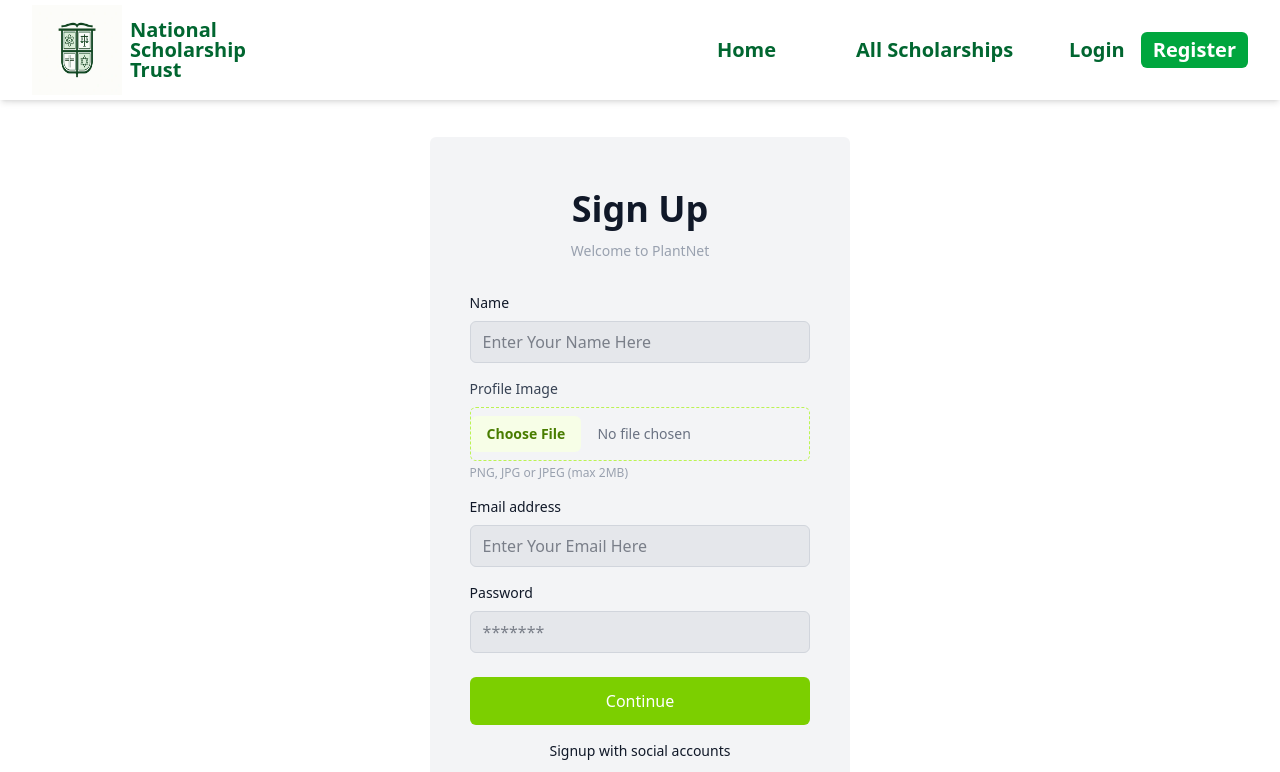
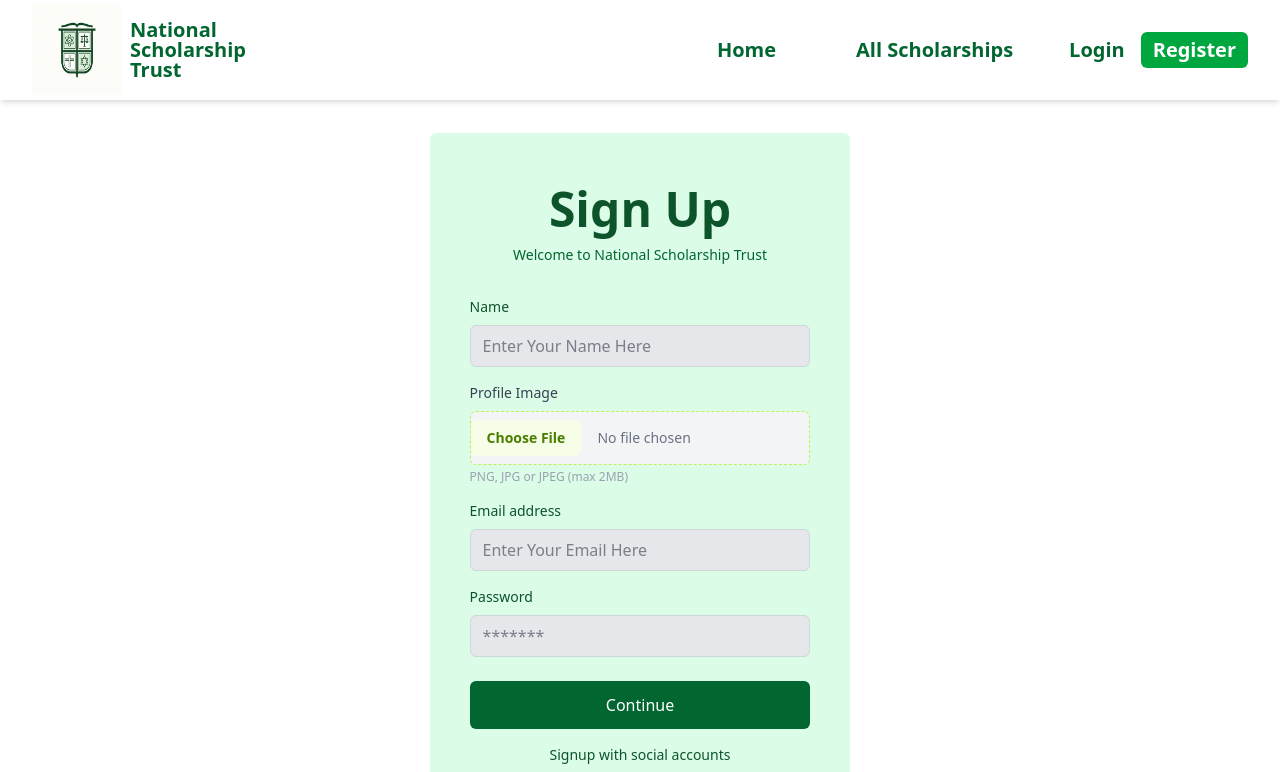
Before and after one commit to Afrida-Islam/Assignment011, a React (Vite) app: page /register in a window 1280 px wide. Shown: the top 772 px of the page. Built offline with nearby package versions, Linux system fonts and the light colour scheme; no server answers.

Commit message:
Improve form UI/UX and client-side validation

```diff
--- a/src/Pages/Register.jsx
+++ b/src/Pages/Register.jsx
@@ -4,7 +4,7 @@ import useAuth from "../hooks/useAuth";
 import { toast } from "react-hot-toast";
 import { TbFidgetSpinner } from "react-icons/tb";
 import { useForm } from "react-hook-form";
-// import { imageUpload, saveOrUpdateUser } from "../../utils";
+import { imageUpload, saveOrUpdateUser } from "../utils";
 
 const Register = () => {
   const { createUser, updateUserProfile, signInWithGoogle, loading } =
@@ -13,7 +13,6 @@ const Register = () => {
   const location = useLocation();
   const from = location.state || "/";
 
-  // React Hook Form
   const {
     register,
     handleSubmit,
@@ -24,71 +23,24 @@ const Register = () => {
   const onSubmit = async (data) => {
     const { name, image, email, password } = data;
     const imageFile = image[0];
-    // const formData = new FormData()
-    // formData.append('image', imageFile)
 
     try {
-      // const { data } = await axios.post(
-      //   `https://api.imgbb.com/1/upload?key=${
-      //     import.meta.env.VITE_IMGBB_API_KEY
-      //   }`,
-      //   formData
-      // )
       const imageURL = await imageUpload(imageFile);
-      // const cloudinaryImageUrl = await imageUploadCloudinary(imageFile)
-      // console.log('Cloudinary Response ----->', cloudinaryImageUrl)
-
-      //1. User Registration
       const result = await createUser(email, password);
 
       await saveOrUpdateUser({ name, email, image: imageURL });
-
-      // 2. Generate image url from selected file
-
-      //3. Save username & profile photo
       await updateUserProfile(name, imageURL);
-
       navigate(from, { replace: true });
       toast.success("Signup Successful");
-
       console.log(result);
     } catch (err) {
       console.log(err);
       toast.error(err?.message);
     }
   };
-  // form submit handler
-  // const handleSubmit = async event => {
-  //   event.preventDefault()
-  //   const form = event.target
-  //   const name = form.name.value
-  //   const email = form.email.value
-  //   const password = form.password.value
 
-  //   try {
-  //     //1. User Registration
-  //     const result = await createUser(email, password)
-
-  //     // 2. Generate image url from selected file
-
-  //     //3. Save username & profile photo
-  //     await updateUserProfile(
-  //       name,
-  //       'https://lh3.googleusercontent.com/a/ACg8ocKUMU3XIX-JSUB80Gj_bYIWfYudpibgdwZE1xqmAGxHASgdvCZZ=s96-c'
-  //     )
-
-  //     navigate(from, { replace: true })
-  //     toast.success('Signup Successful')
-  //   } catch (err) {
-  //     console.log(err)
-  //     toast.error(err?.message)
-  //   }
-  // }
-
-  // Handle Google Signin
   const handleGoogleSignIn = async () => {
     try {
-      //User Registration using google
       const { user } = await signInWithGoogle();
 
       await saveOrUpdateUser({
@@ -106,10 +58,12 @@ const Register = () => {
   };
   return (
     <div className="flex justify-center items-center min-h-screen bg-white">
-      <div className="flex flex-col max-w-md p-6 rounded-md sm:p-10 bg-gray-100 text-gray-900">
+      <div className="flex flex-col max-w-md p-6 rounded-md sm:p-10 bg-green-100 text-green-900">
         <div className="mb-8 text-center">
-          <h1 className="my-3 text-4xl font-bold">Sign Up</h1>
-          <p className="text-sm text-gray-400">Welcome to PlantNet</p>
+          <h1 className="my-3 text-5xl font-bold">Sign Up</h1>
+          <p className="text-sm text-green-800">
+            Welcome to National Scholarship Trust
+          </p>
         </div>
         <form
           onSubmit={handleSubmit(onSubmit)}
@@ -225,7 +179,7 @@ const Register = () => {
           <div>
             <button
               type="submit"
-              className="bg-lime-500 w-full rounded-md py-3 text-white"
+              className="bg-green-800 w-full rounded-md py-3 text-white"
             >
               {loading ? (
                 <TbFidgetSpinner className="animate-spin m-auto" />
```
